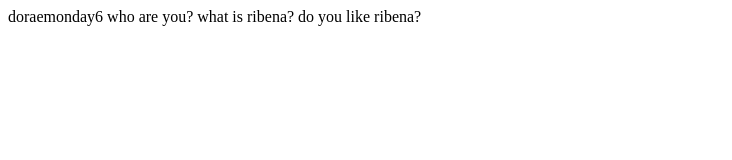
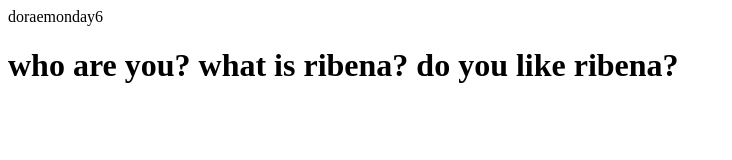
Before and after one commit to dhs17y1aalthealim/GCI, a plain HTML site: page index.html in a window 1280 px wide. Shown: the whole page, without its empty margins (0-732 px from the left). Drawn offline with Linux system fonts and the light colour scheme.

Commit message:
Update index.html

```diff
--- a/index.html
+++ b/index.html
@@ -3,7 +3,7 @@
     doraemonday6
   </head>
   <body>
-    who are you? what is ribena? do you like ribena?
+    <h1>who are you? what is ribena? do you like ribena?</h1>
     <script type='text/javascript' id='susi-bot-script' data-userid='dfed09ac4c7a1cb52d5de73bba655cd5' data-group='Food and Drink' data-language='en' data-skill='ribena' src='https://skills.susi.ai/susi-chatbot.js'></script>
   </body>
 </html>
```
